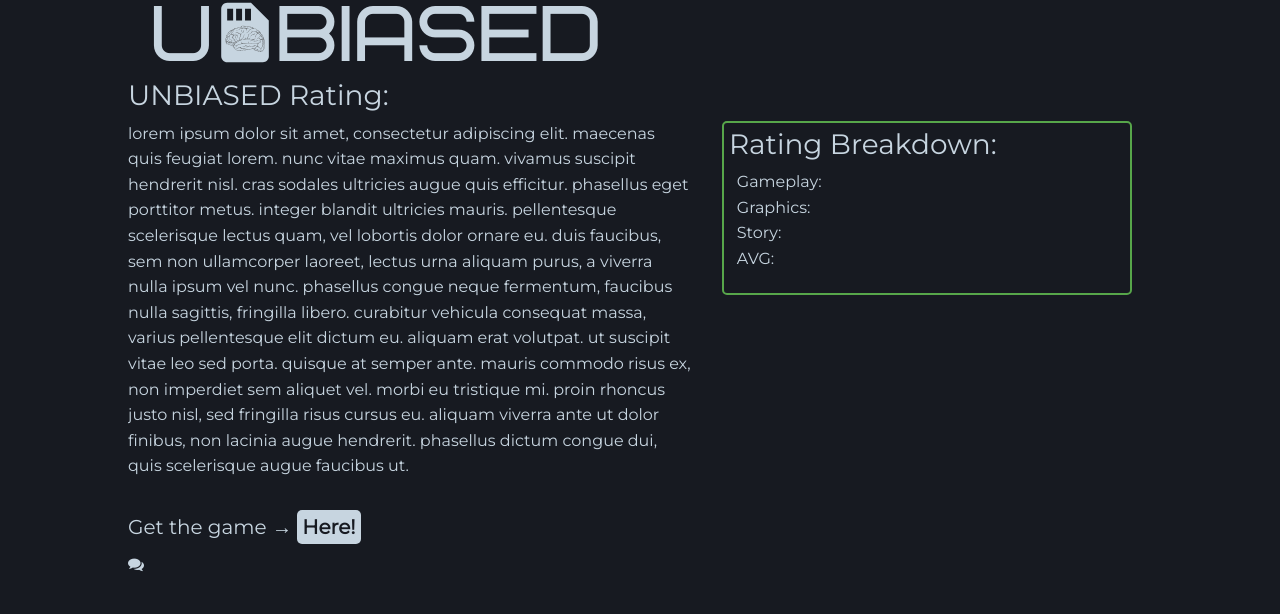
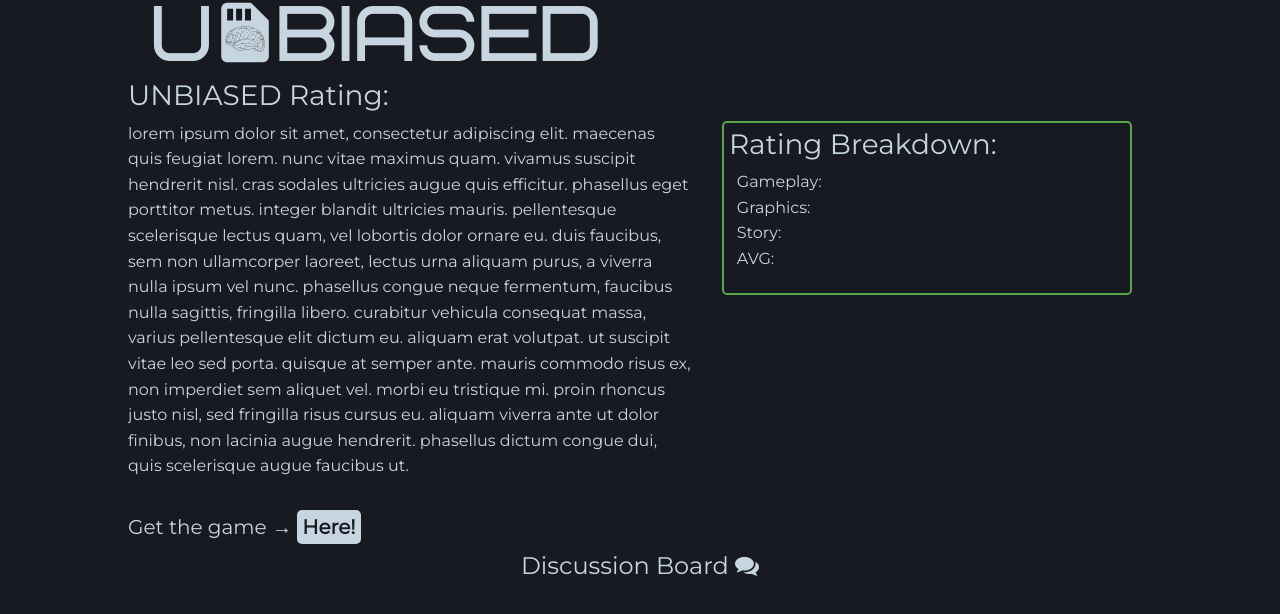
Before and after one commit to thenosewizard/unBiased, a plain HTML site: page Website/Review.html in a window 1280 px wide. Shown: the part 266-880 px from the top of the page. Drawn offline with nearby package versions, Linux system fonts and the light colour scheme.

Commit message:
Review Page 90% done; Just need to style it a bit more

```diff
--- a/Website/Review.html
+++ b/Website/Review.html
@@ -115,10 +115,19 @@
         <!--              The position of this section is a bit fucked up                   -->
         <!--================================================================================-->
 
+        <div class="block" style="text-align:center;">
+            <h4>
+                <a href="#placeholder">
+                    Discussion Board
+                    <i class="fa fa-comments" aria-hidden="true"></i>
+                </a>
+            </h4>
+        </div>
     </main>
 
     <footer>
-        <i class="fa fa-comments" aria-hidden="true"></i>
+
+
     </footer>
 
 </body>
--- a/Website/css/styles.css
+++ b/Website/css/styles.css
@@ -136,3 +136,8 @@
     position :center;
     margin: 0 auto;
 }
+
+.block {
+    float:left;
+    width: 100%;
+}
```
